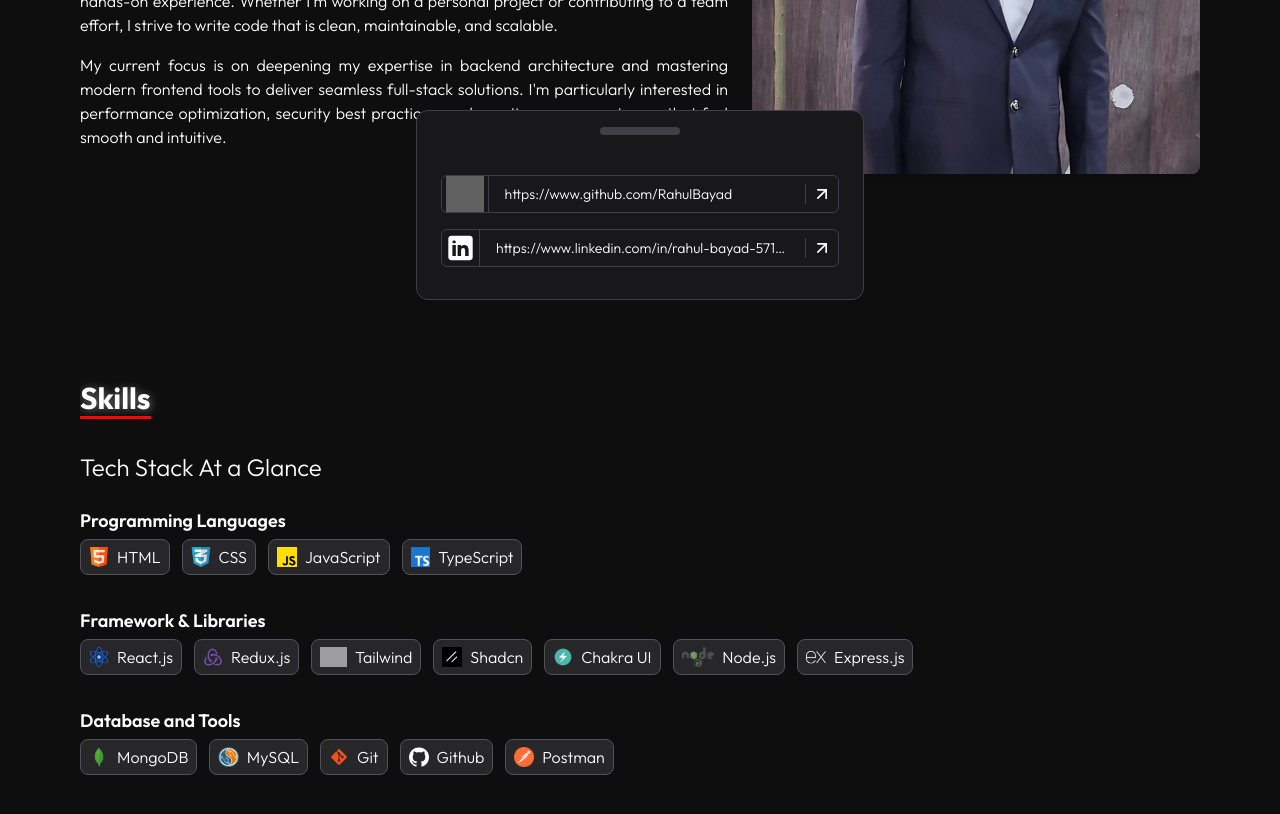
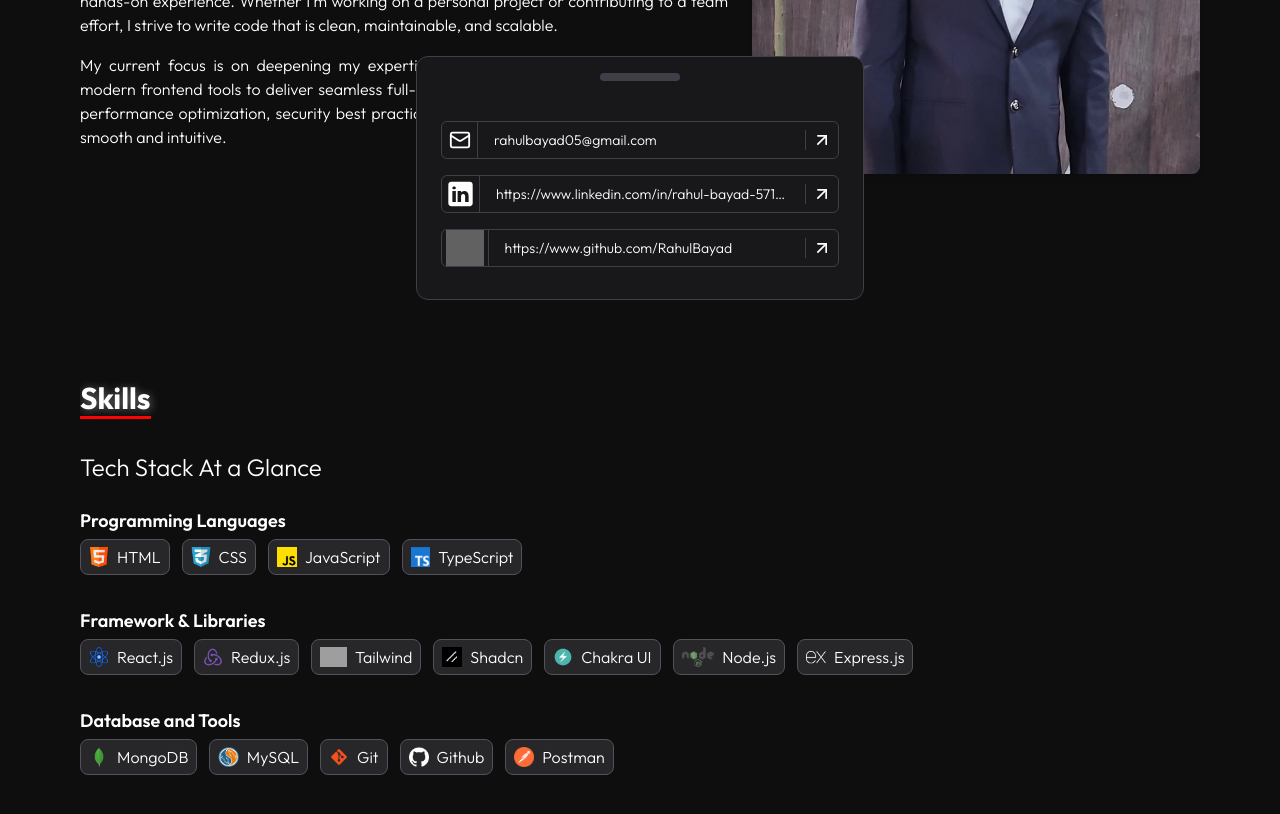
Before and after one commit to RahulBayad/my-portfolio, a React (Vite) app: page / in a window 1280 px wide. Shown: the part 1300-2114 px from the top of the page. Built offline with nearby package versions, Linux system fonts and the light colour scheme; grey boxes are pictures that could not be loaded; a web font is replaced by a local one.

Commit message:
Email Added in Contact

```diff
--- a/src/pages/constants.jsx
+++ b/src/pages/constants.jsx
@@ -1,4 +1,8 @@
 export const myEmail = "rahulbayad05@gmail.com";
+export const myGithub = "https://www.github.com/RahulBayad";
+export const myLinkedin = "https://www.linkedin.com/in/rahul-bayad-57159522b@gmail.com";
+
+
 export const headerNavigations = [
   { title: "Home", link: "#home" },
   { title: "About", link: "#about" },
--- a/src/pages/sections/Hero.jsx
+++ b/src/pages/sections/Hero.jsx
@@ -20,12 +20,13 @@
   Copy,
   Download,
   Eye,
+  Mail,
   MoveRight,
   Phone,
 } from "lucide-react";
 import Button from "../../components/ui/Button";
 import TypingWords from "../../components/ui/TypingWords";
-import { myEmail } from "../constants";
+import { myEmail, myGithub, myLinkedin } from "../constants";
 import { TextPlugin } from "gsap/TextPlugin";
 import Drawer from "../../components/common/Drawer";
 
@@ -109,6 +110,42 @@
             <Drawer label="Let's Connect" className="w-[94%] max-w-md lg:w-lg">
               <div className="flex flex-col gap-4 font-light text-sm my-2">
                 <div className="border border-zinc-700 rounded-md flex items-center justify-between">
+                  <div className="flex-center px-1 min-w-9 h-9 border-r border-zinc-700">
+                    {/* <img src="/icons/github.svg" className=" invert-100 h-9" /> */}
+                    <Mail size={22}/>
+                  </div>
+                  <span
+                    className="px-4 w-full h-9 leading-9 text-left text-nowrap text-ellipsis overflow-hidden
+                      "
+                  >
+                    {myEmail}
+                  </span>
+                  <a
+                    href={`mailto:${myEmail}`}
+                    title="Visit"
+                    className="flex-center px-1.5 border-l border-zinc-700 cursor-pointer"
+                  >
+                    <ArrowUpRight size={20} />
+                  </a>
+                </div>
+
+                <div className="border border-zinc-700 rounded-md flex items-center justify-between">
+                  <div className="flex-center px-1 h-9 border-r border-zinc-700">
+                    <img src="/icons/linkedin.svg" className="invert-100 h-9" />
+                  </div>
+                  <span className="px-4 w-full text-left text-nowrap text-ellipsis overflow-hidden">
+                    {myLinkedin}
+                  </span>
+                  <a
+                    href={myLinkedin}
+                    target="_blank"
+                    title="Visit"
+                    className="flex-center px-1.5 h-full border-l border-zinc-700 cursor-pointer"
+                  >
+                    <ArrowUpRight size={20} />
+                  </a>
+                </div>
+                <div className="border border-zinc-700 rounded-md flex items-center justify-between">
                   <div className="flex-center px-1 h-9 border-r border-zinc-700">
                     <img src="/icons/github.svg" className=" invert-100 h-9" />
                   </div>
@@ -116,29 +153,13 @@
                     className="px-4 w-full h-9 leading-9 text-left text-nowrap text-ellipsis overflow-hidden
                       "
                   >
-                    https://www.github.com/RahulBayad
+                    {myGithub}
                   </span>
                   <a
-                    href="https://www.github.com/RahulBayad"
+                    href={myGithub}
                     target="_blank"
                     title="Visit"
                     className="flex-center px-1.5 border-l border-zinc-700 cursor-pointer"
-                  >
-                    <ArrowUpRight size={20} />
-                  </a>
-                </div>
-                <div className="border border-zinc-700 rounded-md flex items-center justify-between">
-                  <div className="flex-center px-1 h-9 border-r border-zinc-700">
-                    <img src="/icons/linkedin.svg" className="invert-100 h-9" />
-                  </div>
-                  <span className="px-4 w-full text-left text-nowrap text-ellipsis overflow-hidden">
-                    https://www.linkedin.com/in/rahul-bayad-57159522b
-                  </span>
-                  <a
-                    href="https://www.linkedin.com/in/rahul-bayad-57159522b"
-                    target="_blank"
-                    title="Visit"
-                    className="flex-center px-1.5 h-full border-l border-zinc-700 cursor-pointer"
                   >
                     <ArrowUpRight size={20} />
                   </a>
```
